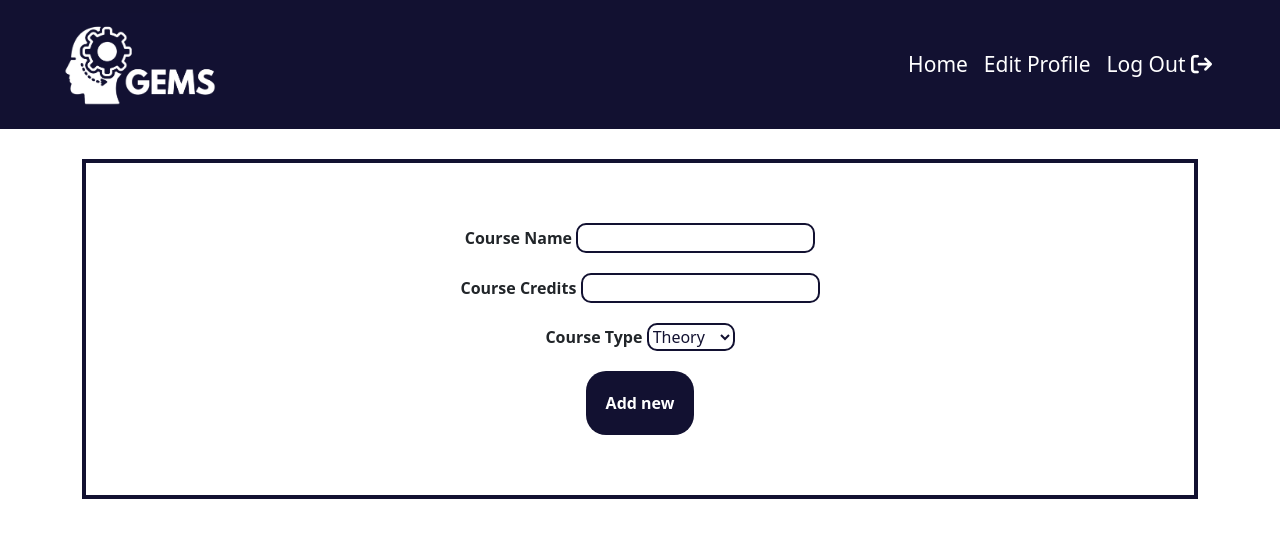
After one commit to sona444/MakeItSimple, a Flask app: page /new-course in a window 1280 px wide. The commit adds this page. Shown: the top 538 px of the page. Run offline with Flask 2, Linux system fonts and the light colour scheme; some libraries are stand-ins or nearby versions.

Commit message:
course add and tagging done

```diff
--- a/app.py
+++ b/app.py
@@ -11,17 +11,17 @@ db = SQLAlchemy(app)
 migrate = Migrate(app, db)
 load_dotenv()
 
-from models import User, Role, UserRoles
+from models import *
 
-@app.route("/")
+@app.route("/", methods=['GET', 'POST'])
 def index():
     return render_template("index.html")
 
-@app.route("/login", methods=['GET', 'POST'])
-def login():
-    return render_template("login.html")
+# @app.route("/login", methods=['GET', 'POST'])
+# def login():
+#     return render_template("login.html")
 
-@app.route("/admin", methods=['GET', 'POST'])
+@app.route("/add-users", methods=['GET', 'POST'])
 def admin():
     roles=Role.query.all()
     return render_template("admin.html", roles=roles)
@@ -79,5 +79,64 @@ def dashboard(hash):
 
     return render_template("dashboard.html",user=user)
 
+@app.route("/add-new-course", methods=['GET', 'POST'])
+def coursesAdd():
+
+        cname=request.form.get('course-name')
+        credit=request.form.get('credits')
+        type=request.form.get('type')
+        if cname and credit and type:
+                    db.session.add(Courses(name=cname,  credit=credit, course_type=type))
+                    db.session.commit()
+        else:
+            return("Please fill all the fields")
+        return ("New course has been added successfully!")
+
+@app.route("/new-course", methods=['GET', 'POST'])
+def courses():
+    return render_template('add-courses.html')
+
+@app.route("/register-courses", methods=['GET', 'POST'])
+def registerCourses():
+    users=User.query.all()
+    courses=Courses.query.all()
+    return render_template('course-register.html', users=users, courses=courses)
+
+@app.route("/get-user-roles",methods=['GET','POST'])
+def getRoles():
+    role=request.form.get('role')
+    username=request.form.get('user')
+    user=User.query.filter(User.name==username).first()
+    usercourses=UserCourses.query.filter(UserCourses.user_id==user.id).all()
+    courses=[]
+    for i in usercourses:
+        course=Courses.query.filter(Courses.id==i.course_id).first()
+        courses.append(course.name)
+    print(courses)
+    return {"courses":courses}
+
+@app.route("/tag-course", methods=['GET', 'POST'])
+def coursestag():
+
+        role=request.form.get('role')
+        faculty=request.form.get('faculty')
+        student=request.form.get('student')
+        course=request.form.get('course')
+        if role and (faculty or student) and course:
+            if faculty:
+                userId=User.query.filter(User.name==faculty).first()
+            elif student:
+                userId=User.query.filter(User.name==student).first()
+            Usercourse=UserCourses.query.filter(UserCourses.user_id==userId.id).all()
+            courseId=Courses.query.filter(Courses.name==course).first()
+            for i in Usercourse:
+                if i.course_id==courseId.id:
+                    return("User is already tagged with this course!")
+            db.session.add(UserCourses(user_id=userId.id, course_id=courseId.id))
+            db.session.commit()
+        else:
+            return("Please fill all the fields")
+        return ("Course has been tagged to the specified user!")
+
 if __name__ == "__main__":
     app.run(debug=True)
--- a/static/css/style.css
+++ b/static/css/style.css
@@ -4,7 +4,6 @@
 body{
     background-color: black;
     color: white;
-    overflow: hidden;
     font-family: 'Trebuchet MS', 'Lucida Sans Unicode', 'Lucida Grande', 'Lucida Sans', Arial, sans-serif;
 }
 #container{
@@ -94,3 +93,31 @@ img{
     font-weight: 600;
     text-decoration: none;
 }
+.course-add-container, .course-register-container{
+    text-align:center;
+}
+.course-add-container form, .course-register-container form, .userroles-details{
+    margin-top:30px;
+    border:4px solid #121131;
+    padding:50px 0px;
+}
+.course-add-container form label, .course-register-container form label{
+    font-weight:700;
+}
+.course-add-container form input,.course-add-container form select option, .course-add-container form select, .course-register-container form select option, .course-register-container form select{
+    border:2px solid #121131;
+    background-color:white;
+    color:#121131;
+    border-radius: 10px;
+}
+.course-add-container form div, .course-register-container form div{
+    padding:10px;
+}
+.course-add-container button, .course-register-container button{
+    background-color:#121131;
+    color:white;
+    border:0;
+    padding:20px;
+    font-weight: 700;
+    border-radius:20px;
+}
--- /dev/null
+++ b/templates/add-courses.html
@@ -0,0 +1,81 @@
+{% extends "layout/base.html" %}
+
+{% block title %}Advanced EMS{% endblock %}
+
+<!-- Specific Page CSS goes HERE  -->
+{% block stylesheets %}<style>
+nav{
+    background-color:#121131;
+    padding-left:60px;
+    padding-right:60px;
+}
+.navbar-expand-lg .navbar-collapse{
+  justify-content:flex-end !important;
+}
+.navbar-expand-lg .navbar-nav a{
+  color:white !important;
+  font-size:21px;
+}
+.navbar-expand-lg .navbar-nav a:hover{
+  color:white !important;
+}
+</style>{% endblock stylesheets %}
+
+{% block body_class %} landing-page {% endblock body_class %}
+
+{% block content %}
+{% include 'includes/header-with-login.html' %}
+<main>
+    <div class="container course-add-container">
+        <form>
+            <div>
+            <label for="name">Course Name</label>
+            <input type="text" name="course-name" id="course-name" class="course-name">
+            </div>
+            <div>
+            <label for="credits">Course Credits</label>
+            <input type="text" name="credits" id="credits" class="credits">
+            </div>
+            <div>
+                <label for="type">Course Type</label>
+                <select name="type" id="type">
+                    <option value="Theory">Theory</option>
+                    <option value="Practical">Practical</option>
+                    <option value="Theory">Tutorial</option>
+                </select>
+            </div>
+            <div style="width:100%; text-align:center;">
+            <button type="submit" class="primary-btn" id="btn-add" >Add new</button>
+            </div>
+        </form>
+    </div>
+</main>
+<script>
+$(document).on('click', '#btn-add', function(e){
+    e.preventDefault();
+    let courseName = $('#course-name').val();
+    let credits = $('#credits').val();
+    let type = $('#type').val();
+    jsondata={
+      "course-name":courseName,
+      "credits":credits,
+      "type":type,
+    }
+
+    // disabled the submit button
+    $("#btn-add").prop("disabled", true);
+    $.ajax({
+      type: "POST",
+      data: jsondata,
+      url:"/add-new-course",
+      dataType: "json",
+        complete: function(resp){
+          $("#btn-add").prop("disabled", false);
+          alert(resp.responseText);
+            }
+          // enabled the submit button
+
+      });
+});
+</script>
+{% endblock content %}
--- a/templates/includes/header-with-login.html
+++ b/templates/includes/header-with-login.html
@@ -8,7 +8,7 @@
     <div class="navbar-nav">
       <a class="nav-item nav-link active" href="#">Home <span class="sr-only">(current)</span></a>
       <a class="nav-item nav-link" href="#">Edit Profile</a>
-      <a class="nav-item nav-link" href="#">Log Out <i class="fa-solid fa-arrow-right-from-bracket"></i></a>
+      <a class="nav-item nav-link" href="/">Log Out <i class="fa-solid fa-arrow-right-from-bracket"></i></a>
     </div>
   </div>
 </nav>
```
Also changed, not shown: models.py (+53 -0 lines), templates/course-register.html (added, +219 -0 lines), templates/dashboard.html (+8 -1 lines), templates/index.html (+68 -2 lines), static/img/ICONS 2/10.png (deleted), static/img/ICONS 2/11.png (deleted), static/img/ICONS 2/12.png (deleted), static/img/course-add.png (added), static/img/course-reg.png (added), static/img/courses.png (added).
